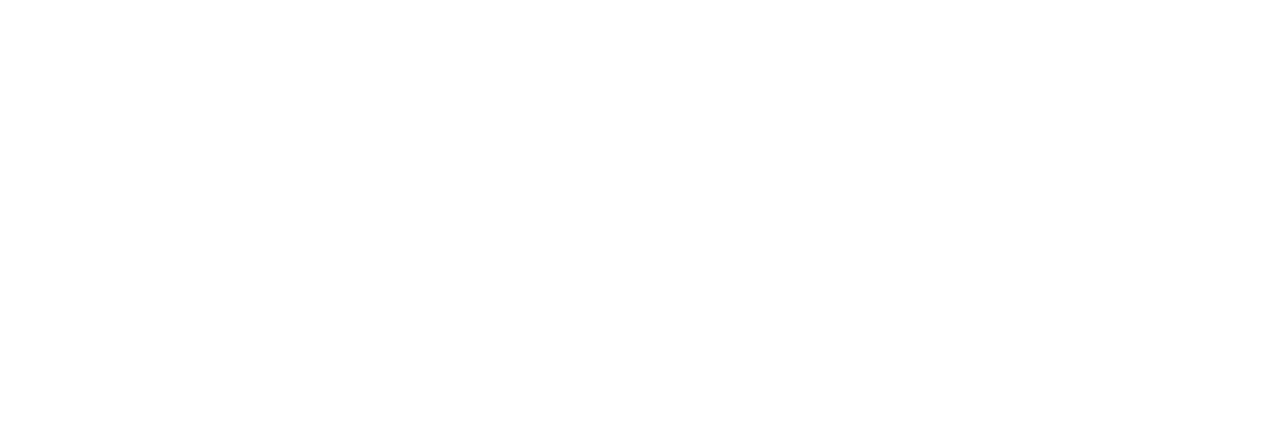
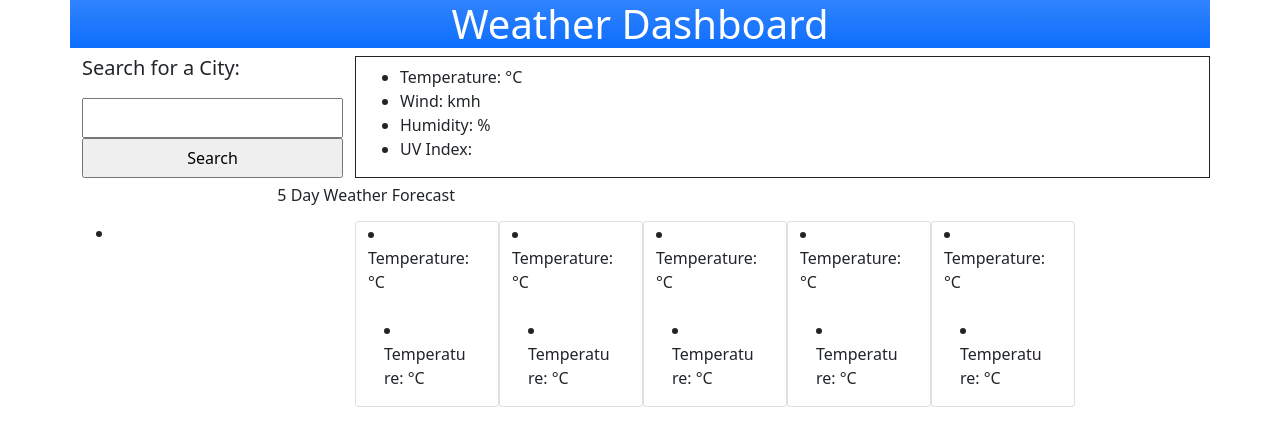
Before and after one commit to sudbatra/weather-dashboard, a plain HTML site: page index.html in a window 1280 px wide. Drawn offline with nearby package versions, Linux system fonts and the light colour scheme.

Commit message:
adding assets folder

```diff
--- a/index.html
+++ b/index.html
@@ -1,12 +1,95 @@
+
 <!DOCTYPE html>
 <html lang="en">
     <head>
         <meta charset="UTF-8">
         <meta http-equiv="X-UA-Compatible" content="IE=edge">
         <meta name="viewport" content="width=device-width, initial-scale=1.0">
-    <title>Document</title>
+        <link href="https://cdn.jsdelivr.net/npm/bootstrap@5.0.1/dist/css/bootstrap.min.css" rel="stylesheet" integrity="sha384-+0n0xVW2eSR5OomGNYDnhzAbDsOXxcvSN1TPprVMTNDbiYZCxYbOOl7+AMvyTG2x" crossorigin="anonymous">
+        <link rel="stylesheet" href="assets/css/style.css">
+        <title>Weather Dashboard</title>
     </head>
     <body>
+     <header> <!-- The Header of the Webpage-->
+         <div class="container bg-primary bg-gradient">
+            <h1 class="text-white text-center"> Weather Dashboard</h1>
+         </div>
+     </header>
+     <main>
+        <!-- Creating two grids. One of which will be run 4 columns and the other will run 8 coloumns.-->
+        <div class="container">
+            <div class="row">
+                <div class="d-grid col-3  ">
+                    <!-- Search box for the city-->
+                    <h5>Search for a City:</h5>
+                    <!-- Input field for the text-box -->
+                    <input type="text" class="inputValue">
+                    <input type="submit" value="Search" class="button">
+                </div>
+                <div class="col-9  border border-1 border-dark">
+                    <h4 class="cityName"></h4><!-- Will display the searched city name here-->
+                    <ul>
+                        <li>Temperature: <span class="temp"></span>°C</li>
+                        <li>Wind: <span class="wind"></span>kmh</li>
+                        <li>Humidity: <span class="humidity"></span>%</li>
+                        <li>UV Index: <span class="uv"></span></li>
+                    </ul>
+
+                </div>
+            </div>
+            <div class="row p-2">
+                <div class="col-2 history"></div>
+                <div class="col-8"><h6 class="five">5 Day Weather Forecast</h6></div>
+            </div>
+            <div class="row">
+                <div class="col-3"> <!-- The Search History Will Go Here-->
+                    <ul id="mySearchHistory">
+                        <li></li>
+                    </ul>
+                </div>
+
+                <!-- The Cards for the 5 day forecast-->
+                <div class="col-2 card" style="width:9rem">
+                    <li>Temperature: <span class="temp2"></span>°C</li>
+                        <div class="card-body">
+                          <h5 class="card-title"></h5>
+                          <li class="card-text">Temperature: <span class="temp2"></span>°C</li>
+                        </div>
+                </div>
+                <div class="col-2 card" style="width:9rem">
+                    <li>Temperature: <span class="temp"></span>°C</li>
+                        <div class="card-body">
+                          <h5 class="card-title"></h5>
+                          <li class="card-text">Temperature: <span class="temp"></span>°C</li>
+                        </div>
+                </div>
+                <div class="col-2 card" style="width:9rem">
+                    <li>Temperature: <span class="temp"></span>°C</li>
+                        <div class="card-body">
+                          <h5 class="card-title"></h5>
+                          <li class="card-text">Temperature: <span class="temp"></span>°C</li>
+                        </div>
+                </div>
+                <div class="col-2 card" style="width:9rem">
+                    <li>Temperature: <span class="temp"></span>°C</li>
+                        <div class="card-body">
+                          <h5 class="card-title"></h5>
+                          <li class="card-text">Temperature: <span class="temp"></span>°C</li>
+                        </div>
+                </div>
+                <div class="col-2 card" style="width:9rem">
+                    <li>Temperature: <span class="temp"></span>°C</li>
+                        <div class="card-body">
+                          <h5 class="card-title"></h5>
+                          <li class="card-text">Temperature: <span class="temp"></span>°C</li>
+                        </div>
+                </div>
+            </div>
+
+        </div>
+     </main>
+
 
     </body>
+    <script src="assets/js/script.js"></script>
 </html>
```
Also changed, not shown: assets/css/style.css (added), assets/js/script.js (added). Lines whose indentation alone changed are shown as unchanged.
